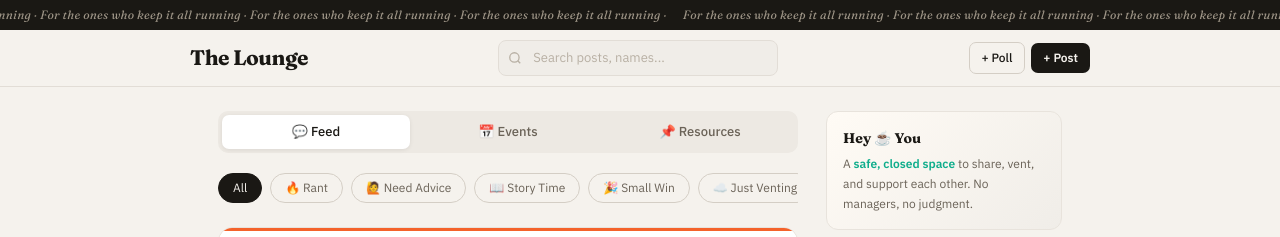
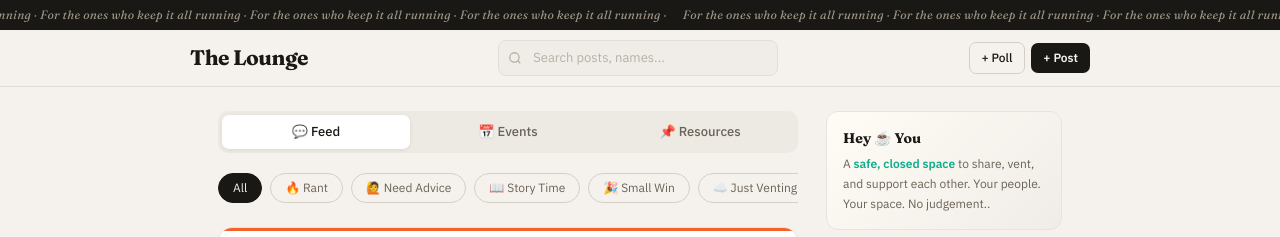
Before and after one commit to YVOMAdmin/the-lounge, a Next.js app: page / in a window 1280 px wide. Shown: the top 237 px of the page. Built offline with nearby package versions, Linux system fonts and the light colour scheme.

Commit message:
update tagline to your people your space

```diff
--- a/app/auth/signup/page.tsx
+++ b/app/auth/signup/page.tsx
@@ -78,7 +78,7 @@ export default function SignupPage() {
             Your account is being reviewed. We'll email you at <strong>{form.email}</strong> once you're approved — usually within 24 hours.
           </p>
           <div style={{background:'#FFFBF5',border:'1px solid #E8E3DC',borderRadius:10,padding:'14px 16px',marginTop:20,fontSize:12,color:'#6B6358',lineHeight:1.6}}>
-            💙 While you wait — we're a community for remote admin professionals to share, vent, and support each other. No managers, no judgment.
+            💙 While you wait — we're a community for remote admin professionals to share, vent, and support each other. Your people. Your space. No judgement..
           </div>
         </div>
       </main>
--- a/app/components/Lounge.tsx
+++ b/app/components/Lounge.tsx
@@ -711,7 +711,7 @@ export default function Lounge() {
           <aside className="rail">
             <div className="welcome">
               <div className="welcome-head">Hey {myAvatar} {myName}</div>
-              <div className="welcome-body">A <span className="welcome-hl">safe, closed space</span> to share, vent, and support each other. No managers, no judgment.</div>
+              <div className="welcome-body">A <span className="welcome-hl">safe, closed space</span> to share, vent, and support each other. Your people. Your space. No judgement..</div>
             </div>
             <div className="rail-card">
               <div className="rail-title">Right now</div>
```
